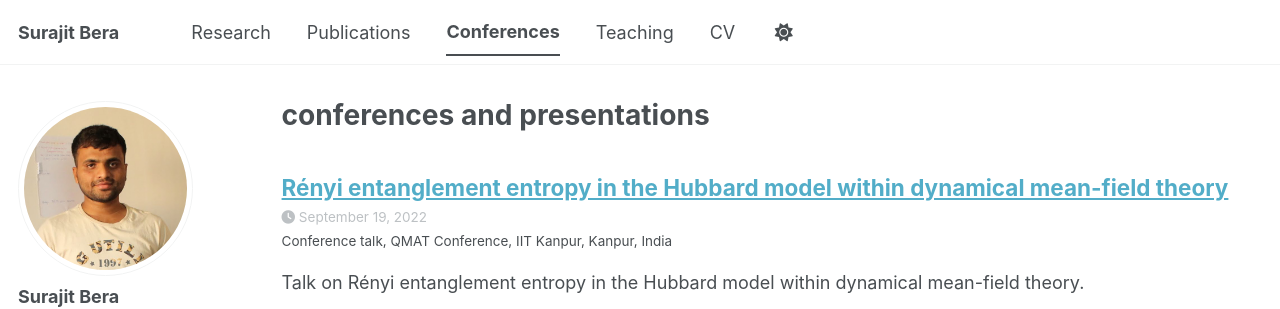
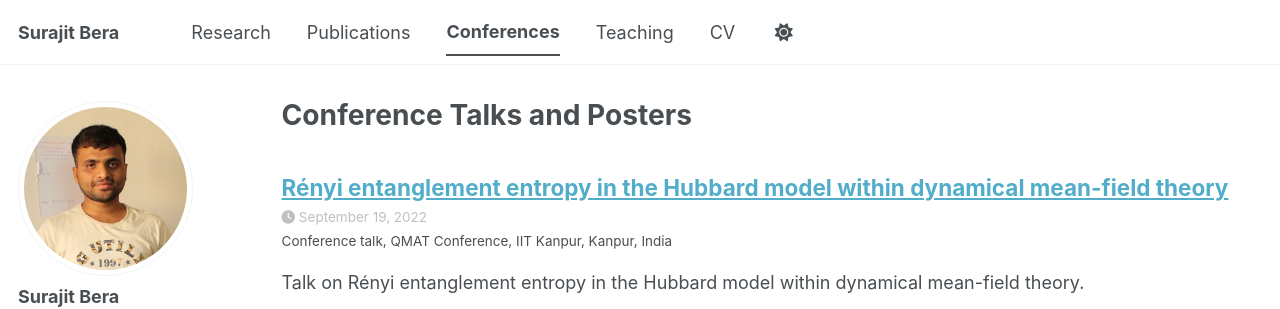
Before and after one commit to surajitbera-physics/surajitbera-physics.github.io, a Jekyll site: the page built from _pages/talks.html, in a window 1280 px wide and 1049 px high. Shown: the top 309 px of the window. Built offline with Jekyll 4.4.1, drawn with Linux system fonts in a browser that asks for light colours; a style sheet for code colours, icons or effects is not loaded.

Commit message:
Update title for talks page

```diff
--- a/_pages/talks.html
+++ b/_pages/talks.html
@@ -1,6 +1,6 @@
 ---
 layout: archive
-title: "conferences and presentations"
+title: "Conference Talks and Posters"
 permalink: /talks/
 author_profile: true
 ---
```
